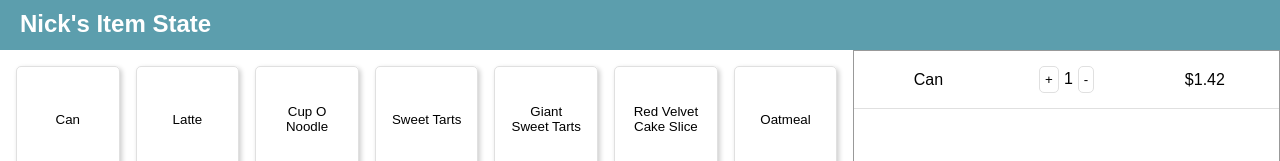
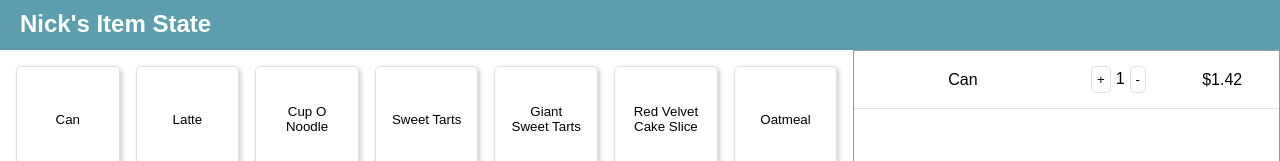
Before and after one commit to krames12/state-practice-in-react, a React (Create React App) app: page / in a window 1280 px wide. Both pictures are taken after a click on the button "Can". Shown: the top 161 px of the page. Built offline with nearby package versions, Linux system fonts and the light colour scheme.

Commit message:
checkout line totals round to two decimal places

```diff
--- a/src/App.css
+++ b/src/App.css
@@ -57,9 +57,13 @@ header h2 {
   padding: 15px 5px;
   border-bottom: 1px solid var(--light-grey);
   display: grid;
-  grid-template-columns: repeat(3, 1fr);
+  grid-template-columns: 2fr 1fr 1fr;
   justify-items: center;
   align-items: center;
+}
+
+.checkout-item-container > .checkout-name {
+  text-align: left;
 }
 
 .qty-button {
--- a/src/CheckoutItem.js
+++ b/src/CheckoutItem.js
@@ -27,7 +27,7 @@ class CheckoutItem extends Component {
                                 onClick={ () => actions.qtyDecrement(this.props) }
                             >-</button>
                         </div>
-                        <span className="line-price">&#36;{this.props.lineTotal} </span>
+                        <span className="line-price">&#36;{this.props.lineTotal.toFixed(2)} </span>
                     </div>
                 ) }
             </CheckoutConsumer>
```
